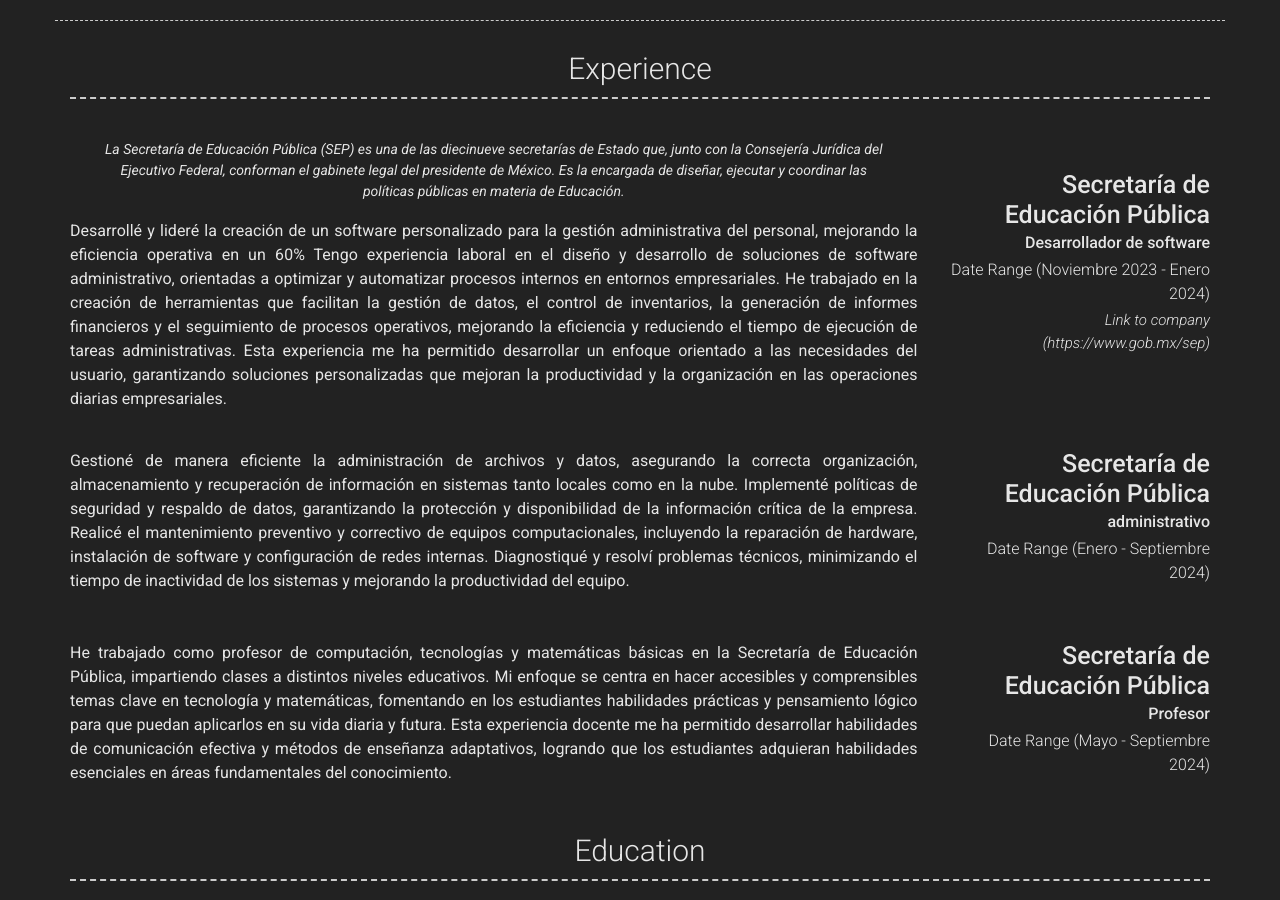
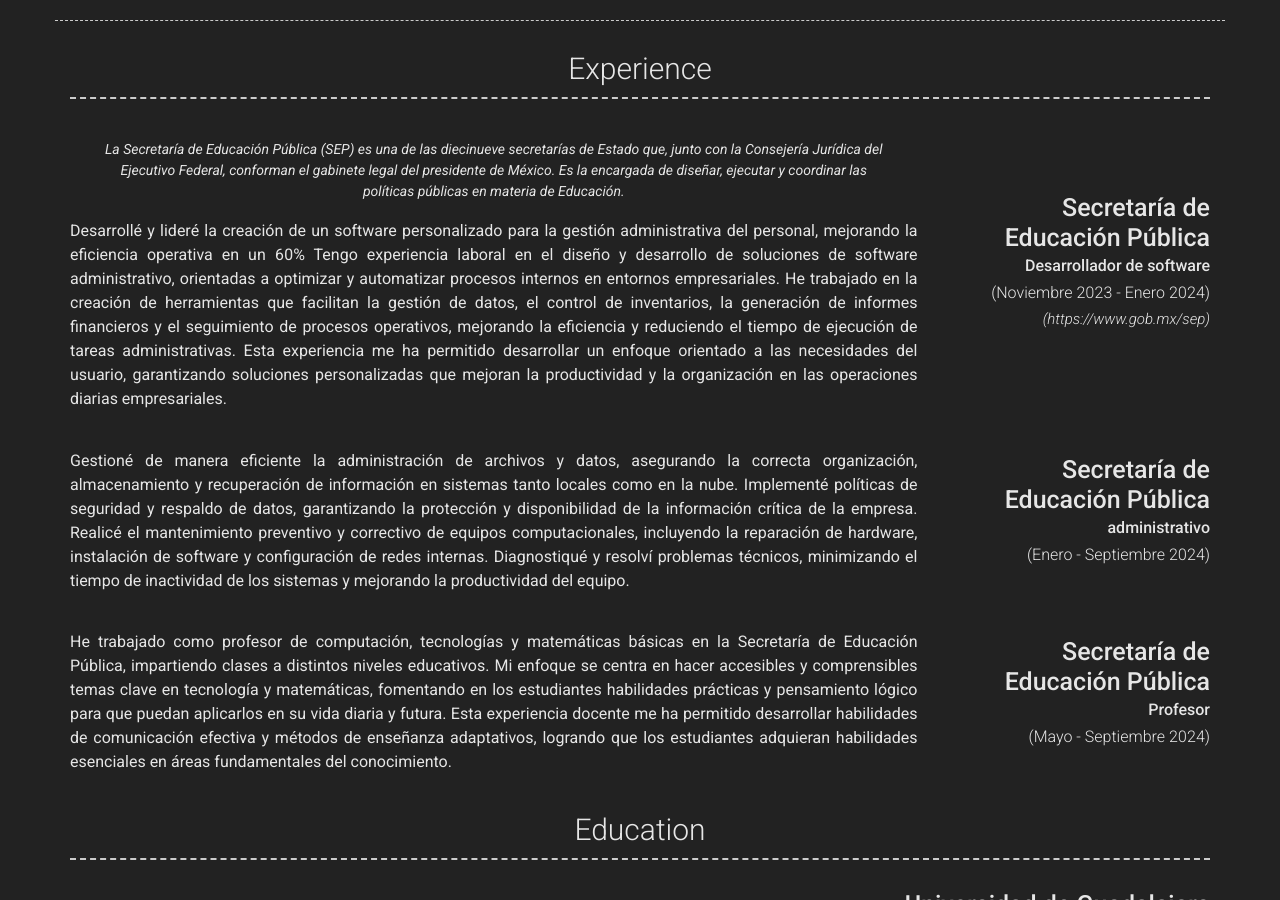
Before and after one commit to JA-HR/JA-HR.github.io, a Jekyll site: the page built from index.md, in a window 1280 px wide and 900 px high, scrolled down 1548 px. Built offline with Jekyll 4.4.1, drawn with Linux system fonts in a browser that asks for light colours; nearby versions of some CDN libraries; some of the changed text lies outside the part shown.

Commit message:
Update _config.yml

```diff
--- a/_config.yml
+++ b/_config.yml
@@ -80,10 +80,10 @@ content:
         additional_links:
           - title:  https://github.com/Fanterlum/Modular_signos/tree/jaime
             icon: fab fa-github
-            url: Link to project (eg. sproogen.github.io/modern-resume-theme)(optional)
-          - title:  Github page for project (eg. sproogen/modern-resume-theme)
-            icon: fab fa-github
-            url: Link to project (eg. sproogen.github.io/modern-resume-theme)(optional)
+            url: https://github.com/Fanterlum/Modular_signos/tree/jaime
+          - title:  youtube
+            icon: fab fa-youtube
+            url: https://youtube.com/
         quote: >
           Me encargué del diseño de la redes neuronales para el reconocimiento de los patrones de un latido cardiaco y la detección de un paro cardíaco, además del desarrollo del sistema de endpoints y de las comunicaciones entre los servidores e interfaces de usuarios.
         description: | # this will include new lines to allow paragraphs
@@ -94,7 +94,7 @@ content:
       - layout: left
         border: weak  # Value of `weak` will display a weak border below this item. # Any
                       # other value (or no value) means no border will be displayed
-        title: administrador de Secundarias
+        title: Administrador de Secundarias
         link: Link to project (eg. sproogen.github.io/modern-resume-theme)(optional)
         link_text: Link Text
         additional_links:
@@ -152,8 +152,8 @@ content:
       - layout: right
         title: Secretaría de Educación Pública
         sub_title: Desarrollador de software
-        caption: Date Range (Noviembre 2023 - Enero 2024)
-        link: Link to company (https://www.gob.mx/sep)
+        caption: (Noviembre 2023 - Enero 2024)
+        link: (https://www.gob.mx/sep)
         quote: >
           La Secretaría de Educación Pública (SEP) es una de las diecinueve secretarías de Estado que, junto con la Consejería Jurídica del Ejecutivo Federal, conforman el gabinete legal del presidente de México.
           Es la encargada de diseñar, ejecutar y coordinar las políticas públicas en materia de Educación.
@@ -165,7 +165,7 @@ content:
       - layout: right
         title: Secretaría de Educación Pública
         sub_title: administrativo
-        caption: Date Range (Enero - Septiembre 2024)
+        caption: (Enero - Septiembre 2024)
 #        link: Link to company (optional)
 #        quote: >
 #          La Secretaría de Educación Pública (SEP) es una de las diecinueve secretarías de Estado que, junto con la Consejería Jurídica del Ejecutivo Federal, conforman el gabinete legal del presidente de México.
@@ -179,7 +179,7 @@ content:
       - layout: right
         title: Secretaría de Educación Pública
         sub_title: Profesor
-        caption: Date Range (Mayo - Septiembre 2024)
+        caption: (Mayo - Septiembre 2024)
 #        link: Link to company (optional)
 #        quote: >
 #          La Secretaría de Educación Pública (SEP) es una de las diecinueve secretarías de Estado que, junto con la Consejería Jurídica del Ejecutivo Federal, conforman el gabinete legal del presidente de México.
```
